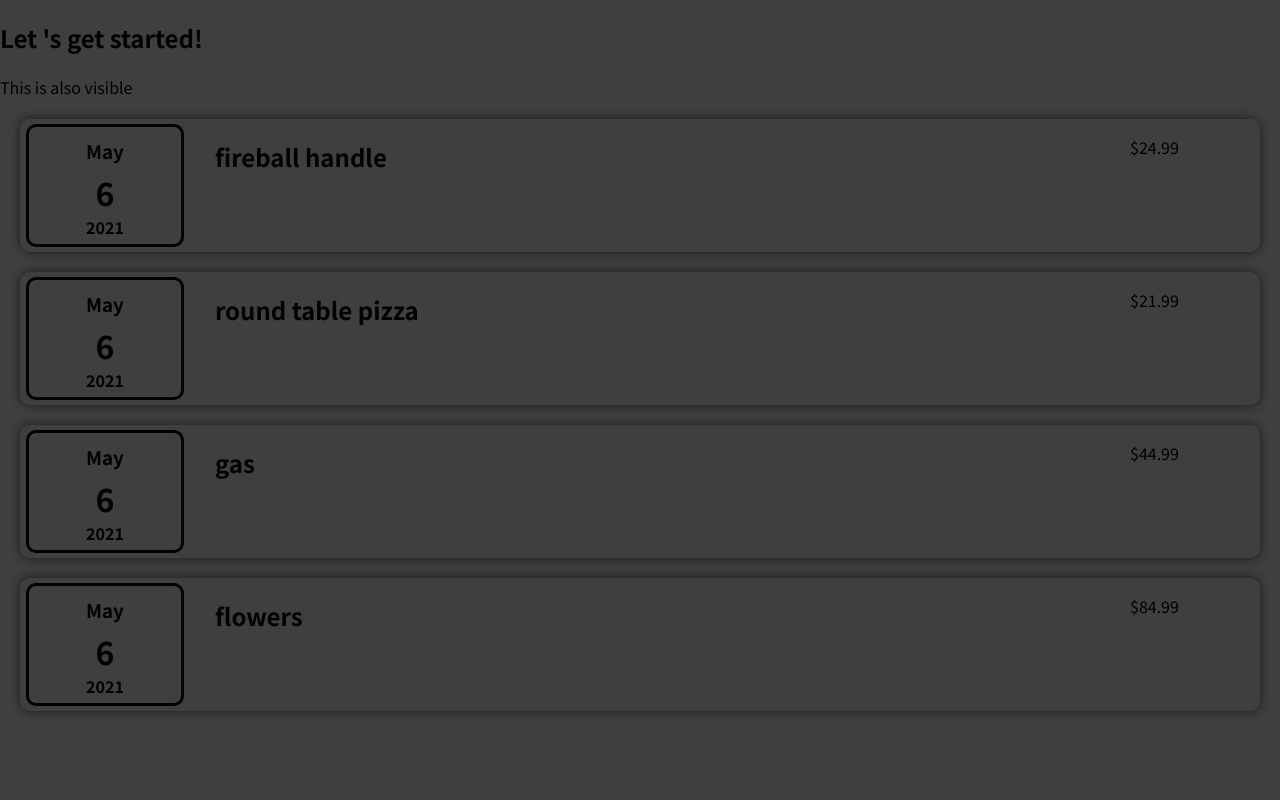
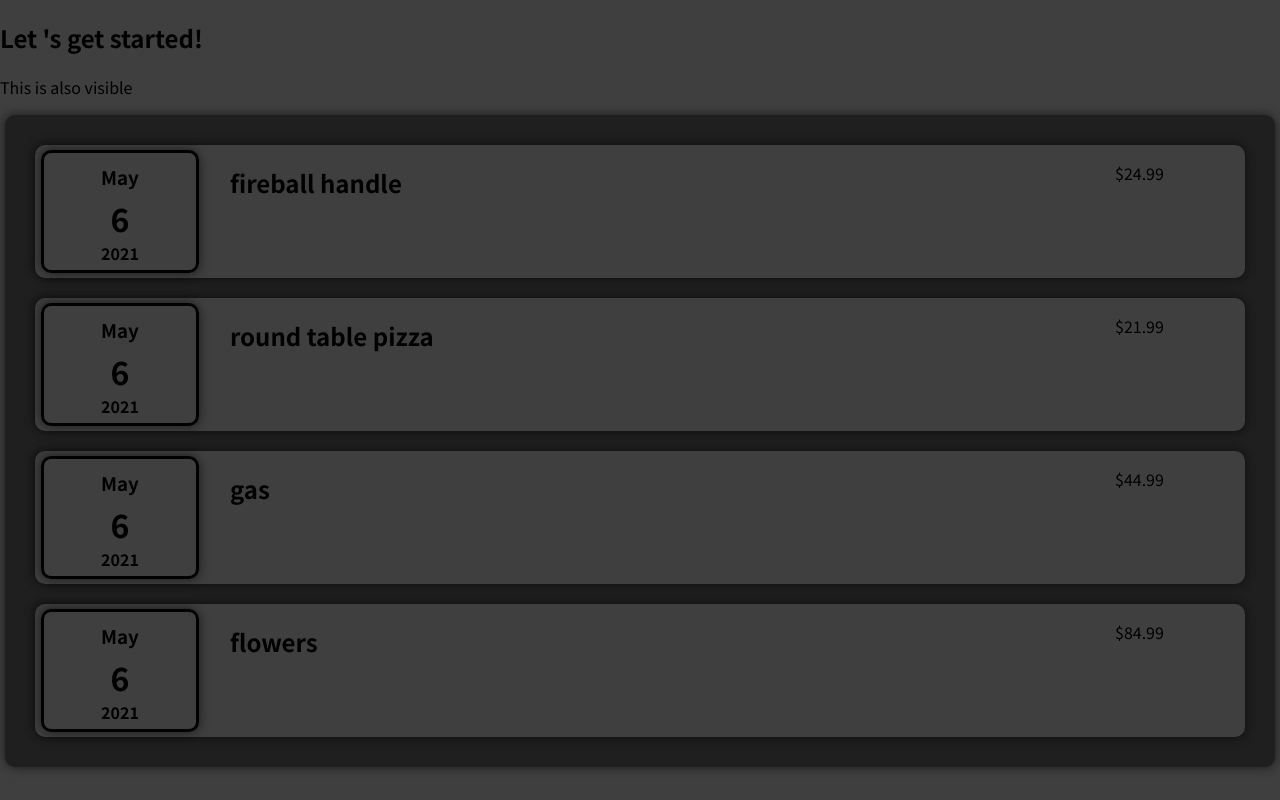
Before and after one commit to andy805/React, a JavaScript app in the folder tracker-app/: page / in a window 1280 px wide. Built offline with nearby package versions, Linux system fonts and the light colour scheme.

Commit message:
add new componenet card, add new folders, add styling to master detail

```diff
--- a/tracker-app/src/App.js
+++ b/tracker-app/src/App.js
@@ -1,4 +1,4 @@
-import ExpenseMasterDetail from "./components/ExpenseMasterDetail.js";
+import ExpenseMasterDetail from "./components/Expenses/ExpenseMasterDetail.js";
 
 const expensesArray = [
   {
--- a/tracker-app/src/components/ExpenseDateItem.css
+++ b/tracker-app/src/components/Expenses/ExpenseDateItem.css
@@ -7,7 +7,6 @@
   justify-self: center;
   align-self: center;
   border: solid;
-  border-radius: 10px;
   padding: 5px 30% 5px;
   margin: 5px 0px 5px;
 }
--- a/tracker-app/src/components/ExpenseDateItem.js
+++ b/tracker-app/src/components/Expenses/ExpenseDateItem.js
@@ -1,9 +1,10 @@
 import './ExpenseDateItem.css'
+import Card from '../UI/Card'
 
 function ExpenseDateItem(prop){
 
   return (
-      <div className="dateItem">
+      <Card className="dateItem">
         <h3 className="dateItemMonth">
           {prop.date.toLocaleDateString("en-US", { month: "long" })}{" "}
         </h3>
@@ -13,7 +14,7 @@ function ExpenseDateItem(prop){
         <h4 className="dateItemYear">
           {prop.date.toLocaleDateString("en-US", {year: "numeric"})}
           </h4>
-      </div>
+      </Card>
   );
 }
 
--- a/tracker-app/src/components/ExpenseLineItem.css
+++ b/tracker-app/src/components/Expenses/ExpenseLineItem.css
@@ -2,10 +2,9 @@
 .expenseLineItem {
   display: grid;
   grid-template-columns: 170px auto 130px;
-  box-shadow: 2px 2px 10px rgba(0,0,0,.30) ,
-              -2px -2px 10px rgba(0,0,0,.30);
   border-radius: 10px;
   margin: 20px;
+  background-color: #3f3f3f;
 }
 
 .expenseLineItemDescription {
--- a/tracker-app/src/components/ExpenseLineItem.js
+++ b/tracker-app/src/components/Expenses/ExpenseLineItem.js
@@ -1,13 +1,14 @@
 import './ExpenseLineItem.css';
 import ExpenseDateItem from './ExpenseDateItem';
+import Card from '../UI/Card'
 
 function ExpenseLineItem(prop) {
   return (
-    <div className="expenseLineItem">
+    <Card className="expenseLineItem">
       <ExpenseDateItem date={prop.arrayObj.date} />
       <h2 className="expenseLineItemDescription"> {prop.arrayObj.title} </h2>
       <p> ${prop.arrayObj.amount} </p>
-    </div>
+    </Card>
   );
 }
 
--- /dev/null
+++ b/tracker-app/src/components/Expenses/ExpenseMasterDetail.css
@@ -0,0 +1,6 @@
+
+.ExpenseMasterDetail {
+  background-color: #1f1f1f;
+  padding: 10px;
+  margin: 5px;
+}
--- a/tracker-app/src/components/ExpenseMasterDetail.js
+++ b/tracker-app/src/components/Expenses/ExpenseMasterDetail.js
@@ -1,13 +1,15 @@
 import ExpenseLineItem from './ExpenseLineItem.js';
+import Card from '../UI/Card.js';
+import './ExpenseMasterDetail.css';
 
 function ExpenseMasterDetail(prop) {
   return (
-    <div>
+    <Card className="ExpenseMasterDetail">
     <ExpenseLineItem arrayObj={prop.arrObj[0]}/>
     <ExpenseLineItem arrayObj={prop.arrObj[1]}/>
     <ExpenseLineItem arrayObj={prop.arrObj[2]}/>
     <ExpenseLineItem arrayObj={prop.arrObj[3]}/>
-    </div>
+    </Card>
   );
 }
 
--- /dev/null
+++ b/tracker-app/src/components/UI/Card.css
@@ -0,0 +1,7 @@
+
+.Card {
+  box-shadow: 2px 2px 10px rgba(0,0,0,.30) ,
+              -2px -2px 10px rgba(0,0,0,.30);
+  border-radius: 10px;
+
+}
--- /dev/null
+++ b/tracker-app/src/components/UI/Card.js
@@ -0,0 +1,11 @@
+
+import './Card.css'
+
+const Card = (props) => {
+  const classes = 'Card ' + props.className;
+  return (
+    <div className={classes}>{props.children}</div>
+  )
+}
+
+export default Card;
```
